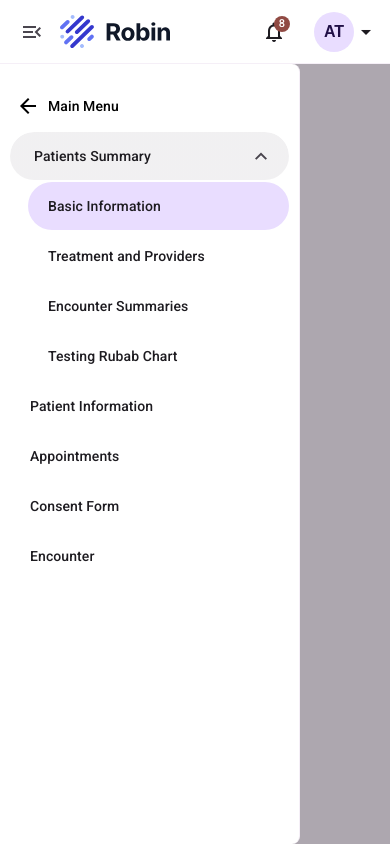
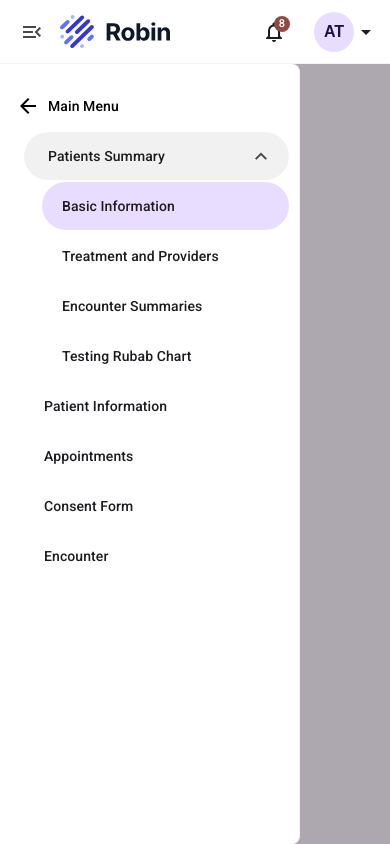
Before and after one commit to atif-taskeen93/robin, an Angular app: page /patients/patients-summary/basic-information in a window 390 px wide. Both pictures are taken after a click on the button "menu". Built offline with nearby package versions, Linux system fonts and the light colour scheme.

Commit message:
fix side nav alignment

```diff
--- a/src/app/layouts/private-layout/private-layout.component.html
+++ b/src/app/layouts/private-layout/private-layout.component.html
@@ -155,7 +155,7 @@
             >
               <mat-icon>arrow_back</mat-icon>Main Menu
             </button>
-            <li *ngFor="let menu of subMenuItems">
+            <li *ngFor="let menu of subMenuItems" class="submenu-items">
               <mat-accordion *ngIf="(menu.children ?? []).length > 0">
                 <mat-expansion-panel
                   [expanded]="menu.name === currentPath[1] ? true : false"
--- a/src/app/layouts/private-layout/private-layout.component.scss
+++ b/src/app/layouts/private-layout/private-layout.component.scss
@@ -205,6 +205,9 @@
               outline: none;
             }
             li {
+              &.submenu-items {
+                margin-left: 14px;
+              }
               button {
                 display: flex;
                 align-items: center;
```
